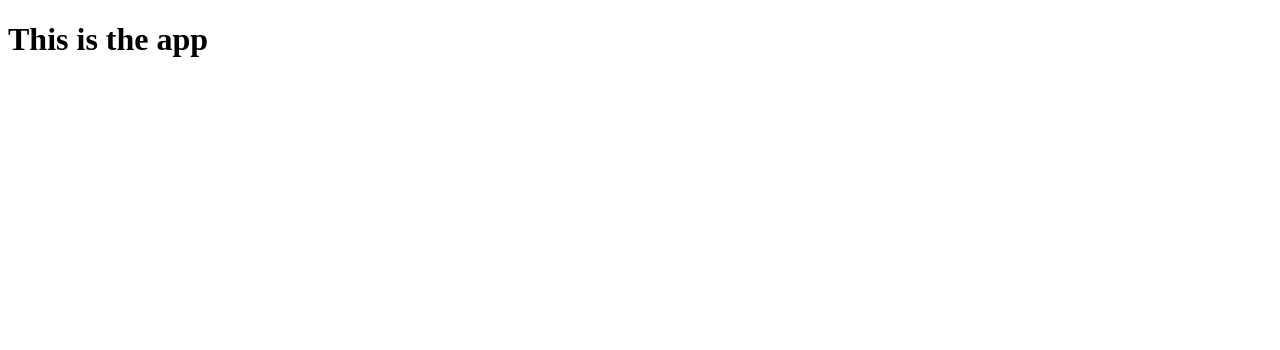
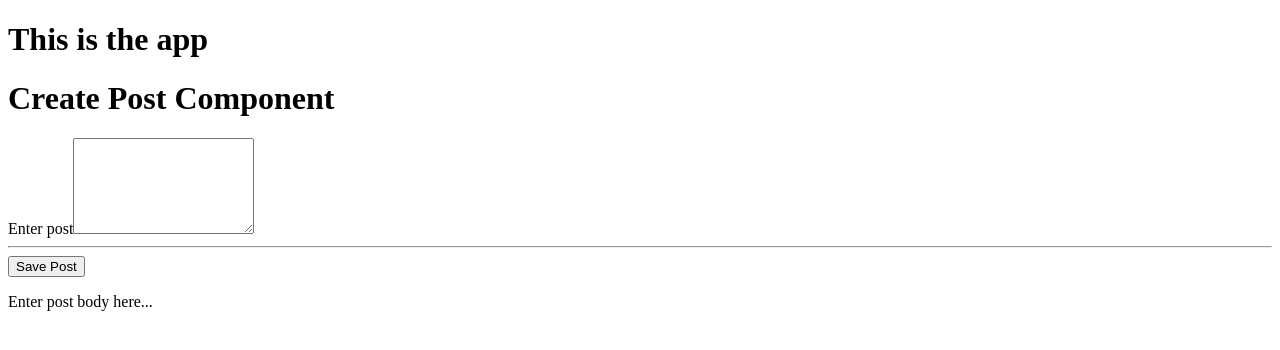
Before and after one commit to BobbyGifford/EsotericSocial, an Angular app: page / in a window 1280 px wide. Shown: the top 350 px of the page. Built offline with nearby package versions, Linux system fonts and the light colour scheme.

Commit message:
added basic forms

```diff
--- a/src/app/app.component.html
+++ b/src/app/app.component.html
@@ -1,2 +1,3 @@
 <!--The content below is only a placeholder and can be replaced.-->
 <h1>This is the app</h1>
+<app-post-create></app-post-create>
--- /dev/null
+++ b/src/app/posts/post-create/post-create.component.html
@@ -0,0 +1,8 @@
+<h1>Create Post Component</h1>
+<label for="postBody">Enter post</label>
+<textarea id="postBody" rows="6" [(ngModel)]="enteredValue"></textarea>
+<hr>
+<button (click)="onAddPost()">Save Post</button>
+
+
+<p>{{newPost}}</p>
--- /dev/null
+++ b/src/app/posts/post-create/post-create.component.ts
@@ -0,0 +1,15 @@
+import {Component} from '@angular/core';
+
+@Component({
+  selector: 'app-post-create',
+  templateUrl: './post-create.component.html',
+})
+export class PostCreateComponent {
+  newPost = 'Enter post body here...';
+  enteredValue = '';
+
+
+  onAddPost() {
+    this.newPost = this.enteredValue;
+  }
+}
```
Also changed, not shown: src/app/app.module.ts (+11 -6 lines).
